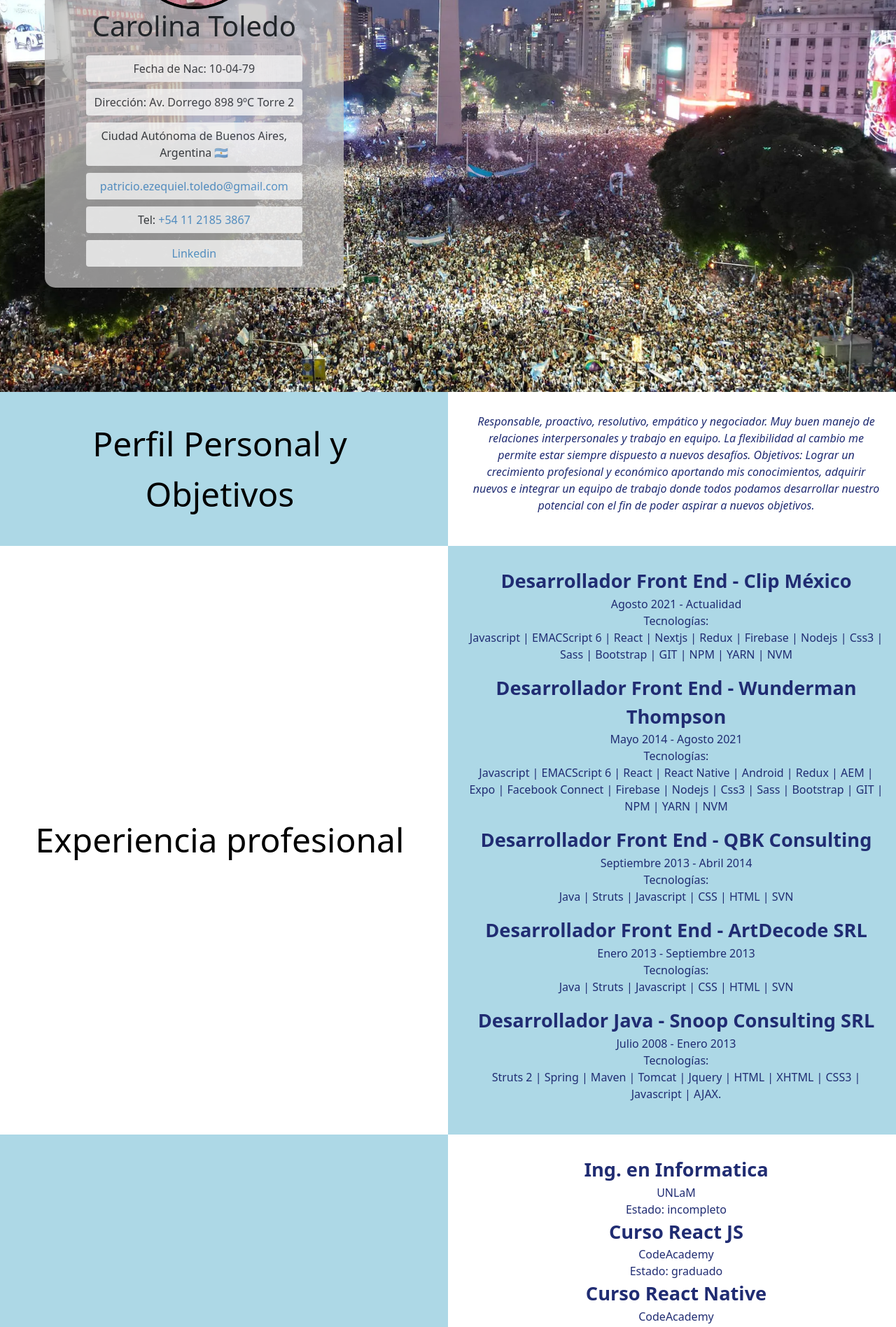
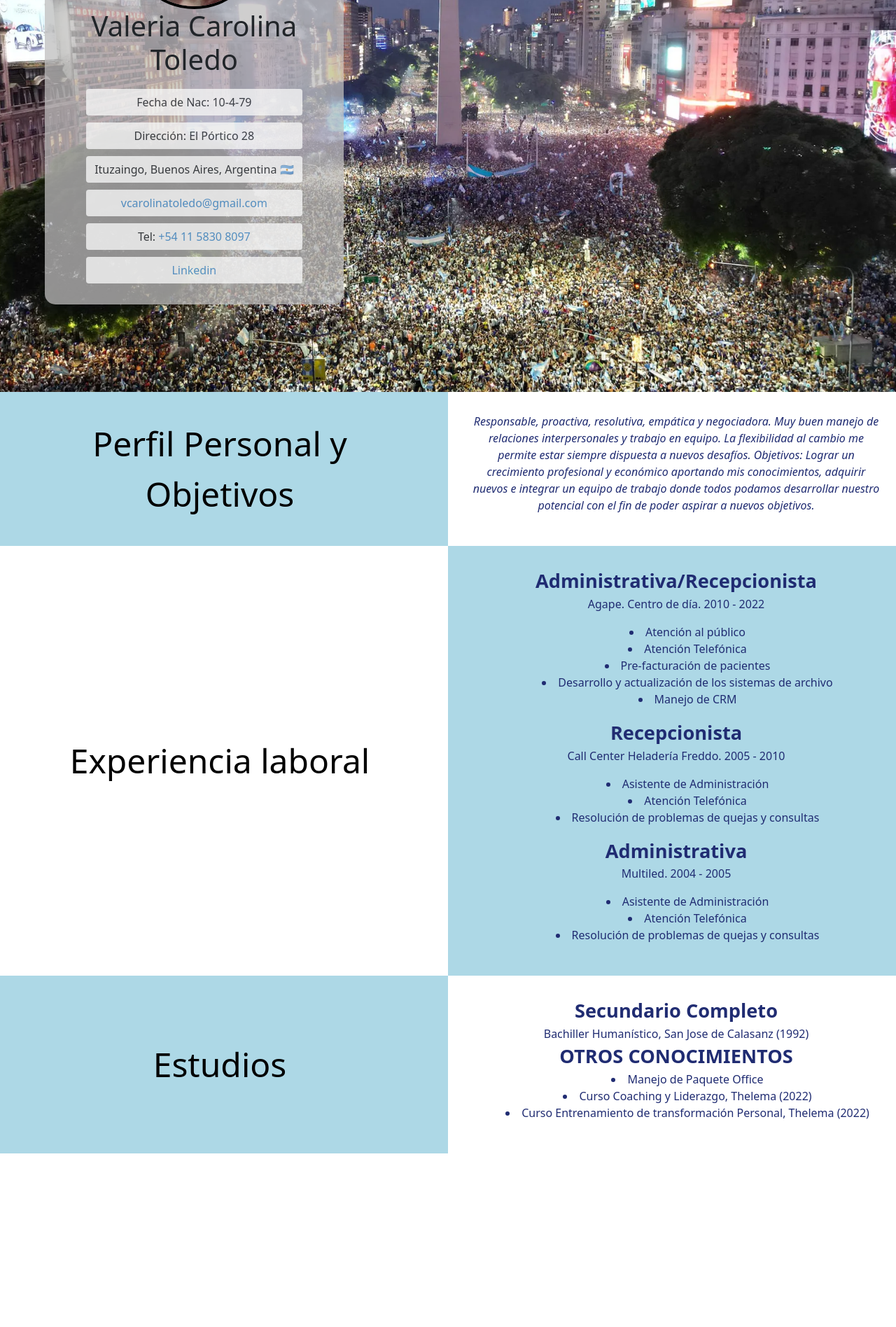
Before and after one commit to ru55oGit/patricio-toledo, a React (Create React App) app: page / in a window 1280 px wide. Shown: the part 240-2136 px from the top of the page at 70% size. After the commit the page ends 1888 px from the top, so only its background shows below. Built offline with nearby package versions, Linux system fonts and the light colour scheme.

Commit message:
CV Carolina

```diff
--- a/package.json
+++ b/package.json
@@ -7,7 +7,7 @@
     "@testing-library/react": "^11.1.0",
     "@testing-library/user-event": "^12.1.10",
     "bootstrap": "^5.0.2",
-    "node-sass": "^4.14.1",
+    "node-sass": "^9.0.0",
     "react": "^17.0.2",
     "react-bootstrap": "^1.6.1",
     "react-dom": "^17.0.2",
--- a/src/components/NavBar.js
+++ b/src/components/NavBar.js
@@ -1,33 +1,33 @@
 //Navbar.js
-import React, {useEffect} from 'react';
-import '../styles/navBar.scss';
-import loader from '../images/loader.svg';
+import React, { useEffect } from "react";
+import "../styles/navBar.scss";
+import loader from "../images/loader.svg";
 
-const Navbar=() => {
-  const [scrolled,setScrolled] = React.useState(false);
+const Navbar = () => {
+  const [scrolled, setScrolled] = React.useState(false);
   const handleScroll = () => {
     const offset = window.scrollY;
-    if (offset > 60 ) {
+    if (offset > 60) {
       setScrolled(true);
     } else {
       setScrolled(false);
     }
-  }
+  };
 
   useEffect(() => {
-    window.addEventListener('scroll', handleScroll)
-  })
+    window.addEventListener("scroll", handleScroll);
+  });
 
-  let navbarClasses=['navbar'];
+  let navbarClasses = ["navbar"];
 
   if (scrolled) {
-    navbarClasses.push('scrolled');
+    navbarClasses.push("scrolled");
   }
 
   return (
     <header className={navbarClasses.join(" ")}>
-      <b>Patricio Toledo</b>
+      <b>Valeria Carolina Toledo</b>
     </header>
-  )
+  );
 };
 export default Navbar;
--- a/src/components/PersonalData.js
+++ b/src/components/PersonalData.js
@@ -30,25 +30,25 @@ const PersonalData = () => {
               <img
                 src={profilePhoto}
                 className="profilePhoto"
-                alt="Foto Patricio Toledo"
+                alt="Foto Valeria Carolina Toledo"
               />
-              <h1>Carolina Toledo</h1>
+              <h1>Valeria Carolina Toledo</h1>
             </Col>
             <Col md={6} lg={12}>
-              <p>Fecha de Nac: 10-04-79</p>
-              <p>Dirección: Av. Dorrego 898 9ºC Torre 2</p>
-              <p>Ciudad Autónoma de Buenos Aires, Argentina 🇦🇷</p>
+              <p>Fecha de Nac: 10-4-79</p>
+              <p>Dirección: El Pórtico 28</p>
+              <p>Ituzaingo, Buenos Aires, Argentina 🇦🇷</p>
               <p>
-                <a href="mailto:patricio.ezequiel.toledo@gmail.com">
-                  patricio.ezequiel.toledo@gmail.com
+                <a href="mailto:vcarolinatoledo@gmail.com">
+                  vcarolinatoledo@gmail.com
                 </a>
               </p>
               <p>
-                Tel: <a href="tel:+54 11 2185 3867">+54 11 2185 3867</a>
+                Tel: <a href="tel:+54 11 5830 8097">+54 11 5830 8097</a>
               </p>
               <p>
                 <a
-                  href="https://www.linkedin.com/in/patricio-ezequiel-toledo-79745515/"
+                  href="https://www.linkedin.com/in/valeria-carolina-toledo-b07174262/"
                   target="_blank"
                 >
                   Linkedin
--- a/src/components/ProfessionalData.js
+++ b/src/components/ProfessionalData.js
@@ -1,22 +1,22 @@
 //Navbar.js
-import React, {useEffect} from 'react';
-import { Container, Row, Col } from 'react-bootstrap';
+import React, { useEffect } from "react";
+import { Container, Row, Col } from "react-bootstrap";
 
-import '../styles/professionalData.scss';
+import "../styles/professionalData.scss";
 
 const PersonalData = () => {
-  const [resized,setResized] = React.useState(false);
+  const [resized, setResized] = React.useState(false);
   const handleResize = () => {
     if (window.innerWidth <= 767) {
       setResized(true);
     } else {
       setResized(false);
     }
-  }
+  };
 
   useEffect(() => {
-    window.addEventListener('resize', handleResize)
-  })
+    window.addEventListener("resize", handleResize);
+  });
   return (
     <Container className="professionalData" fluid>
       <Row>
@@ -25,95 +25,105 @@ const PersonalData = () => {
         </Col>
         <Col md={6} lg={6} className="infoContainer even">
           <p>
-            <i>Responsable, proactivo, resolutivo, empático y negociador.  Muy buen manejo de relaciones interpersonales y trabajo en equipo. La flexibilidad al cambio me permite estar siempre dispuesto a nuevos desafíos.
-            Objetivos: Lograr un crecimiento profesional y económico aportando mis conocimientos, adquirir nuevos e integrar un equipo de trabajo donde todos podamos desarrollar nuestro potencial con el fin de poder aspirar a nuevos objetivos.</i>
+            <i>
+              Responsable, proactiva, resolutiva, empática y negociadora. Muy
+              buen manejo de relaciones interpersonales y trabajo en equipo. La
+              flexibilidad al cambio me permite estar siempre dispuesta a nuevos
+              desafíos. Objetivos: Lograr un crecimiento profesional y económico
+              aportando mis conocimientos, adquirir nuevos e integrar un equipo
+              de trabajo donde todos podamos desarrollar nuestro potencial con
+              el fin de poder aspirar a nuevos objetivos.
+            </i>
           </p>
         </Col>
       </Row>
       <Row>
-        <Col md={6} lg={6} className={resized? 'titleContainer odd':'titleContainer even'}>
-          <button>Experiencia profesional</button>
+        <Col
+          md={6}
+          lg={6}
+          className={resized ? "titleContainer odd" : "titleContainer even"}
+        >
+          <button>Experiencia laboral</button>
         </Col>
-        <Col md={6} lg={6} className={resized? 'infoContainer even':'infoContainer odd'}>
+        <Col
+          md={6}
+          lg={6}
+          className={resized ? "infoContainer even" : "infoContainer odd"}
+        >
           <Row>
             <Col lg={12}>
-              <b>Desarrollador Front End - Clip México</b><br/>
-              <span>Agosto 2021 - Actualidad</span><br/>
-              <p>Tecnologías:<br/>
-                Javascript | EMACScript 6 | React | Nextjs | Redux | Firebase | Nodejs | Css3 | Sass | Bootstrap | GIT | NPM | YARN | NVM
+              <b>Administrativa/Recepcionista</b>
+              <br />
+              <p>
+                Agape. Centro de día. 2010 - 2022
+                <br />
               </p>
+              <ul>
+                <li>Atención al público</li>
+                <li>Atención Telefónica</li>
+                <li>Pre-facturación de pacientes</li>
+                <li>Desarrollo y actualización de los sistemas de archivo</li>
+                <li>Manejo de CRM</li>
+              </ul>
             </Col>
             <Col lg={12}>
-              <b>Desarrollador Front End - Wunderman Thompson</b><br/>
-              <span>Mayo 2014 - Agosto 2021</span><br/>
-              <p>Tecnologías:<br/>
-                Javascript | EMACScript 6 | React | React Native | Android | Redux | AEM | Expo | Facebook Connect | Firebase | Nodejs | Css3 | Sass | Bootstrap | GIT | NPM | YARN | NVM
-              </p>
+              <b>Recepcionista</b>
+              <br />
+              <p>Call Center Heladería Freddo. 2005 - 2010</p>
+              <ul>
+                <li>Asistente de Administración</li>
+                <li>Atención Telefónica</li>
+                <li>Resolución de problemas de quejas y consultas</li>
+              </ul>
             </Col>
             <Col lg={12}>
-              <b>Desarrollador Front End - QBK Consulting</b><br/>
-              <span>Septiembre 2013 - Abril 2014</span><br/>
-              <p>Tecnologías:<br/>
-                Java | Struts | Javascript | CSS | HTML | SVN
-              </p>
-            </Col>
-            <Col lg={12}>
-              <b>Desarrollador Front End - ArtDecode SRL</b><br/>
-              <span>Enero 2013 - Septiembre 2013</span><br/>
-              <p>Tecnologías:<br/>
-                Java | Struts | Javascript | CSS | HTML | SVN
-              </p>
-            </Col>
-            <Col lg={12}>
-              <b>Desarrollador Java - Snoop Consulting SRL</b><br/>
-              <span>Julio 2008 - Enero 2013</span><br/>
-              <p>Tecnologías:<br/>
-                Struts 2 | Spring | Maven | Tomcat | Jquery | HTML | XHTML | CSS3 | Javascript | AJAX.
-              </p>
+              <b>Administrativa</b>
+              <br />
+              <p>Multiled. 2004 - 2005</p>
+              <ul>
+                <li>Asistente de Administración</li>
+                <li>Atención Telefónica</li>
+                <li>Resolución de problemas de quejas y consultas</li>
+              </ul>
             </Col>
           </Row>
         </Col>
       </Row>
       <Row>
-        <Col md={6} lg={6} className={resized? 'titleContainer odd':'titleContainer odd'}>
+        <Col
+          md={6}
+          lg={6}
+          className={resized ? "titleContainer odd" : "titleContainer odd"}
+        >
           <button>Estudios</button>
         </Col>
-        <Col md={6} lg={6} className={resized? 'infoContainer even':'infoContainer even'}>
-        <Row>
+        <Col
+          md={6}
+          lg={6}
+          className={resized ? "infoContainer even" : "infoContainer even"}
+        >
+          <Row>
             <Col lg={12}>
-              <b>Ing. en Informatica</b><br/>
-              <span>UNLaM</span><br/>
-              <span>Estado: incompleto</span>
+              <b>Secundario Completo</b>
+              <br />
+              <span>Bachiller Humanístico, San Jose de Calasanz (1992)</span>
+              <br />
             </Col>
             <Col lg={12}>
-              <b>Curso React JS</b><br/>
-              <span>CodeAcademy</span><br/>
-              <span>Estado: graduado</span>
-            </Col>
-            <Col lg={12}>
-              <b>Curso React Native</b><br/>
-              <span>CodeAcademy</span><br/>
-              <span>Estado: graduado</span>
-            </Col>
-            <Col lg={12}>
-              <b>Curso Android</b><br/>
-              <span>Educaciont It</span><br/>
-              <span>Estado: graduado</span>
-            </Col>
-            <Col lg={12}>
-              <b>Curso Java SE</b><br/>
-              <span>Educaciont It</span><br/>
-              <span>Estado: graduado</span>
-            </Col>
-            <Col lg={12}>
-              <b>Curso Java Inicial</b><br/>
-              <span>Educaciont It</span><br/>
-              <span>Estado: graduado</span>
+              <b>OTROS CONOCIMIENTOS</b>
+              <br />
+              <ul>
+                <li>Manejo de Paquete Office</li>
+                <li>Curso Coaching y Liderazgo, Thelema (2022)</li>
+                <li>
+                  Curso Entrenamiento de transformación Personal, Thelema (2022)
+                </li>
+              </ul>
             </Col>
           </Row>
         </Col>
       </Row>
     </Container>
-  )
+  );
 };
 export default PersonalData;
--- a/src/styles/professionalData.scss
+++ b/src/styles/professionalData.scss
@@ -23,6 +23,9 @@
     b {
       font-size: 1.7rem;
     }
+    ul {
+      list-style-position: inside;
+    }
   }
 
   .odd {
```
Also changed, not shown: src/images/foto-perfil.jpg.
